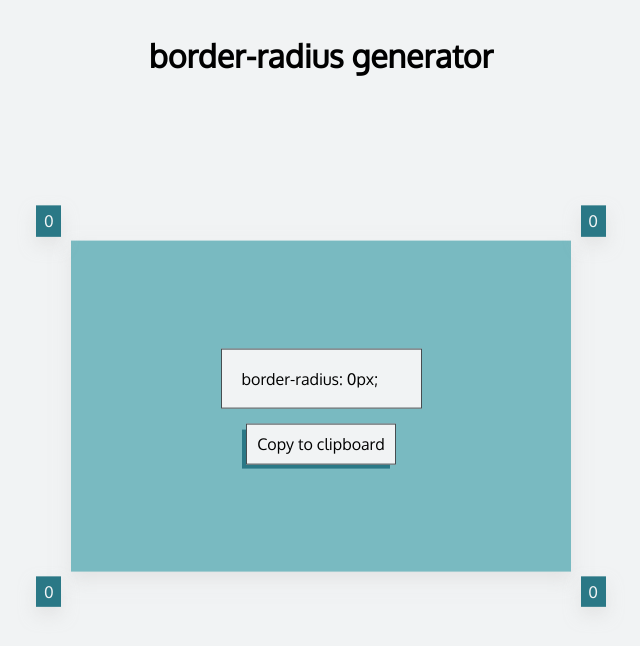
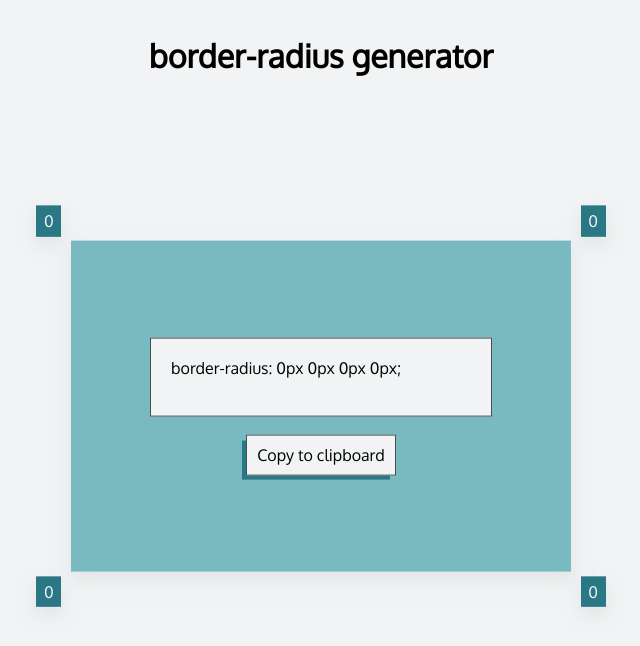
Before and after one commit to s0xzwasd/border-radius-for-us, a React (Create React App) app: page / in a window 1280 px wide. Shown: the top 646 px of the page, without its empty margins (319-959 px from the left). Built offline with nearby package versions, Linux system fonts and the light colour scheme.

Commit message:
fix: add correct values to clipboard component

```diff
--- a/src/Layouts/Main.tsx
+++ b/src/Layouts/Main.tsx
@@ -34,7 +34,7 @@ class Layout extends React.PureComponent {
       <div className={styles.wrapper}>
         <Header>border-radius generator</Header>
         <Rectangle currentValue={this.state}>
-          <Clipboard currentValue={this.state.topLeft} />
+          <Clipboard currentValue={this.state} />
           <Input updateData={this.updateDataTopLeft} absolute position="to-top-left" />
           <Input updateData={this.updateDataTopRight} absolute position="to-top-right" />
           <Input updateData={this.updateDataBottomLeft} absolute position="to-bottom-left" />
--- a/src/components/Clipboard/Clipboard.module.scss
+++ b/src/components/Clipboard/Clipboard.module.scss
@@ -1,7 +1,9 @@
 .clipboard {
+  resize: none;
+  min-width: 300px;
   padding: 20px;
   background-color: #f1f3f4;
-  cursor: default;
+  cursor: copy;
   border: none;
   border: 1px solid #474e51;
 }
--- a/src/components/Clipboard/Clipboard.tsx
+++ b/src/components/Clipboard/Clipboard.tsx
@@ -3,10 +3,11 @@ import Button from '../Button';
 import styles from './Clipboard.module.scss';
 
 type Props = {
-  currentValue: number | string;
+  currentValue: Record<string, number>;
 };
 
 class Clipboard extends React.PureComponent<Props> {
+  // TODO: refactor type
   textArea: any;
 
   copyToClipboard = (): void => {
@@ -19,11 +20,12 @@ class Clipboard extends React.PureComponent<Props> {
 
     return (
       <div>
-        <input
-          ref={(textarea): HTMLInputElement | null => (this.textArea = textarea)}
+        <textarea
+          spellCheck="false"
+          ref={(textarea): HTMLTextAreaElement | null => (this.textArea = textarea)}
           className={styles.clipboard}
-          value={`border-radius: ${currentValue}px;`}
-        ></input>
+          value={`border-radius: ${currentValue.topLeft}px ${currentValue.topRight}px ${currentValue.bottomLeft}px ${currentValue.bottomRight}px;`}
+        ></textarea>
         <Button onClick={this.copyToClipboard}>Copy to clipboard</Button>
       </div>
     );
```
